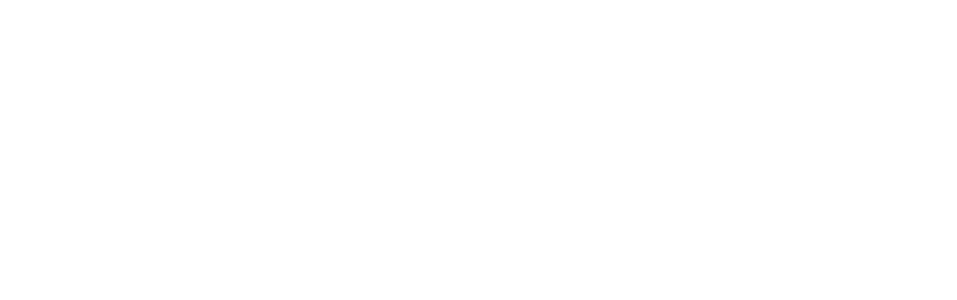
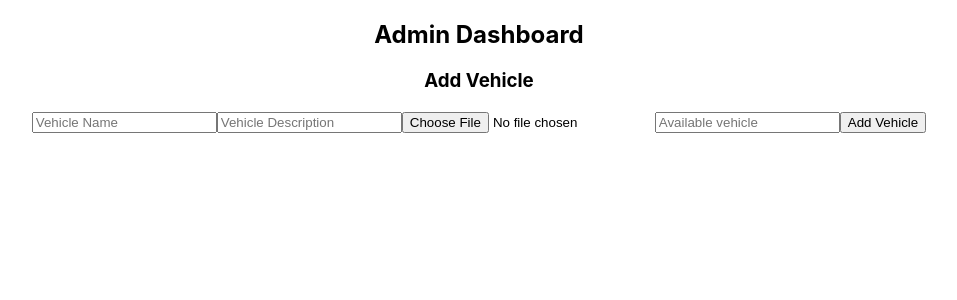
Before and after one commit to yadhukrish2002/vehicleshopping, a React (Create React App) app: page /addvehicle in a window 1280 px wide. Before the commit this address had no page. Shown: the top 300 px of the page, without its empty margins (161-1118 px from the left). Built offline with nearby package versions, Linux system fonts and the light colour scheme.

Commit message:
not done

```diff
--- a/package.json
+++ b/package.json
@@ -9,6 +9,7 @@
     "axios": "^1.5.1",
     "cors": "^2.8.5",
     "mongoose": "^7.5.3",
+    "multer": "^1.4.5-lts.1",
     "react": "^18.2.0",
     "react-dom": "^18.2.0",
     "react-router-dom": "^6.16.0",
--- /dev/null
+++ b/src/components/addvehicle.js
@@ -0,0 +1,81 @@
+import React, { useState } from 'react';
+import { useNavigate } from 'react-router-dom';
+function AddVehicle() {
+  const [vname, setVName] = useState('');
+  const [vdescription, setVDescription] = useState('');
+  const [vimage, setVImage] = useState(null); // Use null to represent the file
+  const [noofvehicle, setNoofVehicle] = useState('');
+
+  const navigate = useNavigate();
+
+  const handleFileChange = (e) => {
+    setVImage(e.target.files[0]);
+  };
+
+  const AddVehicle = async () => {
+    try {
+      const formData = new FormData();
+      formData.append('vname', vname);
+      formData.append('vdescription', vdescription);
+      formData.append('vimage', vimage);
+      formData.append('vunits', noofvehicle);
+
+      const response = await fetch('http://localhost:3001/addvehicle', {
+        method: 'POST',
+        body: formData,
+      });
+
+      if (response.status === 200) {
+        alert('Vehicle added successfully');
+        // Clear the form fields after successful addition
+        setVName('');
+        setVDescription('');
+        setVImage(null);
+        setNoofVehicle('');
+        navigate('/admindashboard');
+      } else {
+        console.error('Failed to add vehicle');
+      }
+    } catch (error) {
+      console.error('Error:', error);
+    }
+  };
+
+  return (
+    <div>
+      <h2>Admin Dashboard</h2>
+      <div className="vehicle-form">
+        <h3>Add Vehicle</h3>
+        <input
+          type="text"
+          name="name"
+          placeholder="Vehicle Name"
+          value={vname}
+          onChange={(e) => setVName(e.target.value)}
+        />
+        <input
+          type="text"
+          name="description"
+          placeholder="Vehicle Description"
+          value={vdescription}
+          onChange={(e) => setVDescription(e.target.value)}
+        />
+        <input
+          type="file"
+          name="image"
+          onChange={handleFileChange} // Use onChange to capture the file
+        />
+        <input
+          type="number"
+          name="no of vehicles"
+          placeholder="Available vehicle"
+          value={noofvehicle}
+          onChange={(e) => setNoofVehicle(e.target.value)}
+        />
+        <button onClick={AddVehicle}>Add Vehicle</button>
+      </div>
+    </div>
+  );
+}
+
+export default AddVehicle;
--- /dev/null
+++ b/src/components/admindashboard.js
@@ -0,0 +1,19 @@
+import React from 'react';
+import { useNavigate } from 'react-router-dom';
+import VehicleList from './vehiclelist';
+
+function AdminDashboard() {
+  const navigate = useNavigate();
+  const addvehicle=()=>{
+    navigate('/addvehicle');
+  }
+  return (
+    <div>
+      <h1>Admin Dashboard</h1>
+      <button onClick={addvehicle}>add vehicle</button>
+      <VehicleList />
+    </div>
+  );
+}
+
+export default AdminDashboard;
--- a/src/components/main.js
+++ b/src/components/main.js
@@ -4,6 +4,8 @@ import Home from "./home";
 import { LoginForm, SignupForm } from "./user_form";
 import Adminlogin from "./admin_login";
 import UserDashBoard from "./userdashboard";
+import AdminDashBoard from "./admindashboard";
+import AddVehicle from "./addvehicle";
 
 function Main() {
   return (
@@ -14,6 +16,8 @@ function Main() {
         <Route path="/usersignup" element={<SignupForm />} />
         <Route path="/adminlogin" element={<Adminlogin />} />
         <Route path="/userdashboard" element={<UserDashBoard />} />
+        <Route path="/admindashboard" element={<AdminDashBoard />} />
+        <Route path="/addvehicle" element={<AddVehicle />} />
       </Routes>
     </Router>
   );
--- /dev/null
+++ b/src/components/vehiclelist.js
@@ -0,0 +1,49 @@
+import React, { useState, useEffect } from 'react';
+
+function VehicleList() {
+  const [vehicles, setVehicles] = useState([]);
+
+  useEffect(() => {
+    // Fetch vehicles from the backend when the component mounts
+    fetch('http://localhost:3001/vehicles')
+      .then((response) => response.json())
+      .then((data) => {
+        setVehicles(data);
+      })
+      .catch((error) => {
+        console.error('Error fetching vehicles:', error);
+      });
+  }, []);
+
+  return (
+    <div>
+      <h3>Vehicle List</h3>
+      <table>
+        <thead>
+          <tr>
+            <th>Name</th>
+            <th>Description</th>
+            <th>Image</th>
+            <th>Available</th>
+          </tr>
+        </thead>
+        <tbody>
+          {vehicles.map((vehicle) => (
+            <tr key={vehicle._id}>
+              <td>{vehicle.name}</td>
+              <td>{vehicle.description}</td>
+              <td>
+                {vehicle.image && (
+                  <img src={`http://localhost:3001/${vehicle.image}`} alt={vehicle.name} width="100" />
+                )}
+              </td>
+              <td>{vehicle.noofvehicle}</td>
+            </tr>
+          ))}
+        </tbody>
+      </table>
+    </div>
+  );
+}
+
+export default VehicleList;
```
Also changed, not shown: server.js (+55 -1 lines), 2 other files (tests, documents, lock files or other folders).
